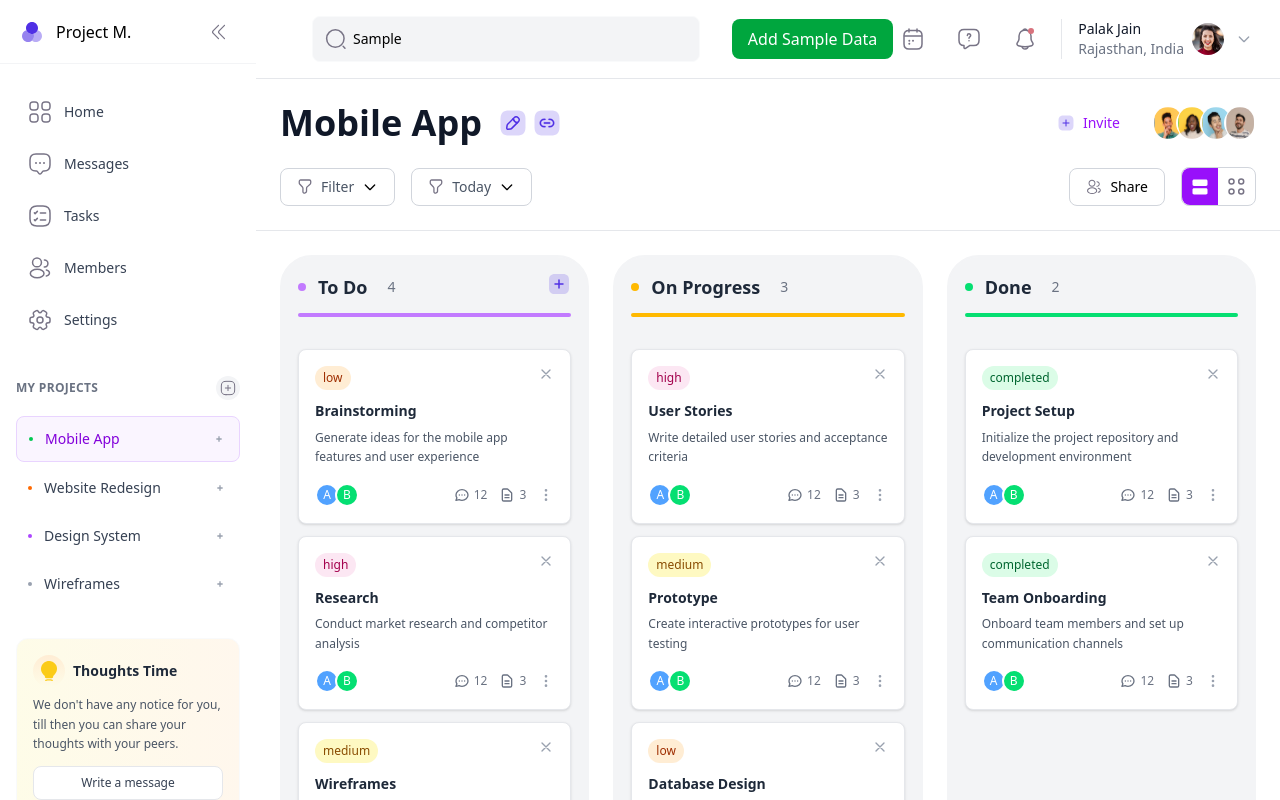
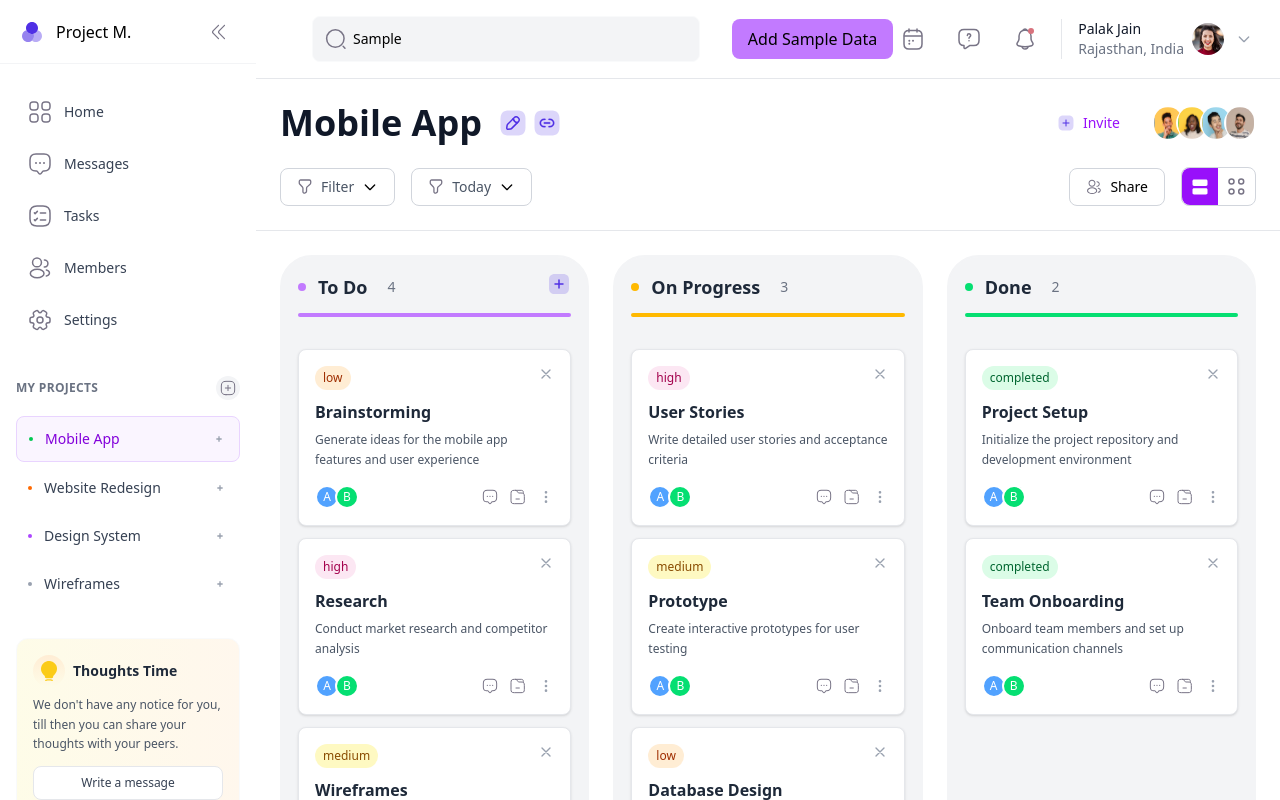
Before and after one commit to Bhanukiran889/task-manager, a React (Vite) app: page / in a window 1280 px wide. Both pictures are taken after typing "Sample" into the empty fields and a click on the button "Add Sample Data". Shown: the top 800 px of the page. Built offline with nearby package versions, Linux system fonts and the light colour scheme.

Commit message:
engace the ui

```diff
--- a/src/components/SampleDataButton.jsx
+++ b/src/components/SampleDataButton.jsx
@@ -71,7 +71,7 @@ const SampleDataButton = () => {
   return (
     <button
       onClick={addSampleData}
-      className="bg-green-600 text-white px-4 py-2 rounded-lg hover:bg-green-700 transition-colors"
+      className="bg-purple-400 text-black px-4 py-2 rounded-lg hover:bg-purple-300 transition-color"
     >
       Add Sample Data
     </button>
--- a/src/components/TaskCard.jsx
+++ b/src/components/TaskCard.jsx
@@ -1,39 +1,42 @@
-import React from 'react'
-import { Draggable } from '@hello-pangea/dnd'
-import { useDispatch } from 'react-redux'
-import { deleteTask } from '../store/tasksSlice'
+import React from "react";
+import { Draggable } from "@hello-pangea/dnd";
+import { useDispatch } from "react-redux";
+import { deleteTask } from "../store/tasksSlice";
 
 const TaskCard = ({ task, index, columnId, isDragEnabled = true }) => {
-  const dispatch = useDispatch()
+  const dispatch = useDispatch();
 
   // Safety check: Ensure task has required properties
   if (!task || !task.id) {
-    return null
+    return null;
   }
 
   const getPriorityColor = (priority) => {
     switch (priority) {
-      case 'high':
-        return 'bg-pink-100 text-pink-800'
-      case 'medium':
-        return 'bg-yellow-100 text-yellow-800'
-      case 'low':
-        return 'bg-orange-100 text-orange-800'
-      case 'completed':
-        return 'bg-green-100 text-green-800'
+      case "high":
+        return "bg-pink-100 text-pink-800";
+      case "medium":
+        return "bg-yellow-100 text-yellow-800";
+      case "low":
+        return "bg-orange-100 text-orange-800";
+      case "completed":
+        return "bg-green-100 text-green-800";
       default:
-        return 'bg-gray-100 text-gray-800'
+        return "bg-gray-100 text-gray-800";
     }
-  }
+  };
 
   const handleDelete = (e) => {
-    e.stopPropagation()
-    dispatch(deleteTask({ columnId, taskId: task.id }))
-  }
-
+    e.stopPropagation();
+    dispatch(deleteTask({ columnId, taskId: task.id }));
+  };
 
   return (
-    <Draggable draggableId={task.id} index={index} isDragDisabled={!isDragEnabled}>
+    <Draggable
+      draggableId={task.id}
+      index={index}
+      isDragDisabled={!isDragEnabled}
+    >
       {(provided, snapshot) => (
         <div
           ref={provided.innerRef}
@@ -41,18 +44,24 @@ const TaskCard = ({ task, index, columnId, isDragEnabled = true }) => {
           {...provided.dragHandleProps}
           className={`
             bg-white rounded-lg border border-gray-200 p-4 mb-3 shadow-sm hover:shadow-md
-            transition-all duration-200 ${isDragEnabled ? 'cursor-grab active:cursor-grabbing' : 'cursor-default'}
-            ${snapshot.isDragging ? 'shadow-lg rotate-2 scale-105' : ''}
-            ${snapshot.isDragging ? 'border-purple-300' : 'border-gray-200'}
-            ${!isDragEnabled ? 'opacity-75' : ''}
+            transition-all duration-200 ${
+              isDragEnabled
+                ? "cursor-grab active:cursor-grabbing"
+                : "cursor-default"
+            }
+            ${snapshot.isDragging ? "shadow-lg rotate-2 scale-105" : ""}
+            ${snapshot.isDragging ? "border-purple-300" : "border-gray-200"}
+            ${!isDragEnabled ? "opacity-75" : ""}
           `}
         >
           {/* Priority Label */}
           <div className="flex justify-between items-start mb-3">
-            <span className={`
+            <span
+              className={`
               inline-flex items-center px-2 py-1 rounded-full text-xs font-medium
               ${getPriorityColor(task.priority)}
-            `}>
+            `}
+            >
               {task.priority}
             </span>
             <button
@@ -60,14 +69,24 @@ const TaskCard = ({ task, index, columnId, isDragEnabled = true }) => {
               className="text-gray-400 hover:text-red-500 transition-colors text-sm"
               title="Delete task"
             >
-              <svg className="w-4 h-4" fill="none" stroke="currentColor" viewBox="0 0 24 24">
-                <path strokeLinecap="round" strokeLinejoin="round" strokeWidth={2} d="M6 18L18 6M6 6l12 12" />
+              <svg
+                className="w-4 h-4"
+                fill="none"
+                stroke="currentColor"
+                viewBox="0 0 24 24"
+              >
+                <path
+                  strokeLinecap="round"
+                  strokeLinejoin="round"
+                  strokeWidth={2}
+                  d="M6 18L18 6M6 6l12 12"
+                />
               </svg>
             </button>
           </div>
 
           {/* Task Title */}
-          <h4 className="font-semibold text-gray-800 text-sm leading-tight mb-2">
+          <h4 className="font-semibold text-gray-800 text-md  leading-tight mb-2">
             {task.title}
           </h4>
 
@@ -93,22 +112,81 @@ const TaskCard = ({ task, index, columnId, isDragEnabled = true }) => {
             {/* Action Icons */}
             <div className="flex items-center gap-3">
               <div className="flex items-center gap-1 text-gray-500">
-                <svg className="w-4 h-4" fill="none" stroke="currentColor" viewBox="0 0 24 24">
-                  <path strokeLinecap="round" strokeLinejoin="round" strokeWidth={2} d="M8 12h.01M12 12h.01M16 12h.01M21 12c0 4.418-4.03 8-9 8a9.863 9.863 0 01-4.255-.949L3 20l1.395-3.72C3.512 15.042 3 13.574 3 12c0-4.418 4.03-8 9-8s9 3.582 9 8z" />
+                <svg
+                  width="16"
+                  height="16"
+                  viewBox="0 0 16 16"
+                  fill="none"
+                  xmlns="http://www.w3.org/2000/svg"
+                >
+                  <path
+                    d="M8 15.2067C7.54 15.2067 7.10667 14.9733 6.8 14.5667L5.8 13.2333C5.78 13.2067 5.7 13.1733 5.66667 13.1667H5.33334C2.55334 13.1667 0.833336 12.4133 0.833336 8.66667V5.33334C0.833336 2.38667 2.38667 0.833336 5.33334 0.833336H10.6667C13.6133 0.833336 15.1667 2.38667 15.1667 5.33334V8.66667C15.1667 11.6133 13.6133 13.1667 10.6667 13.1667H10.3333C10.28 13.1667 10.2333 13.1933 10.2 13.2333L9.2 14.5667C8.89334 14.9733 8.46 15.2067 8 15.2067ZM5.33334 1.83334C2.94667 1.83334 1.83334 2.94667 1.83334 5.33334V8.66667C1.83334 11.68 2.86667 12.1667 5.33334 12.1667H5.66667C6.00667 12.1667 6.39334 12.36 6.6 12.6333L7.6 13.9667C7.83334 14.2733 8.16667 14.2733 8.4 13.9667L9.4 12.6333C9.62 12.34 9.96667 12.1667 10.3333 12.1667H10.6667C13.0533 12.1667 14.1667 11.0533 14.1667 8.66667V5.33334C14.1667 2.94667 13.0533 1.83334 10.6667 1.83334H5.33334Z"
+                    fill="#787486"
+                  />
+                  <path
+                    d="M8 8C7.62667 8 7.33334 7.7 7.33334 7.33333C7.33334 6.96666 7.63334 6.66666 8 6.66666C8.36667 6.66666 8.66667 6.96666 8.66667 7.33333C8.66667 7.7 8.37334 8 8 8Z"
+                    fill="#787486"
+                  />
+                  <path
+                    d="M10.6667 8C10.2933 8 10 7.7 10 7.33333C10 6.96666 10.3 6.66666 10.6667 6.66666C11.0333 6.66666 11.3333 6.96666 11.3333 7.33333C11.3333 7.7 11.04 8 10.6667 8Z"
+                    fill="#787486"
+                  />
+                  <path
+                    d="M5.33333 8C4.96 8 4.66666 7.7 4.66666 7.33333C4.66666 6.96666 4.96666 6.66666 5.33333 6.66666C5.7 6.66666 6 6.96666 6 7.33333C6 7.7 5.70666 8 5.33333 8Z"
+                    fill="#787486"
+                  />
                 </svg>
-                <span className="text-xs">12</span>
+
+                <span className="text-xs sm:hidden text-gray-500">
+                  12 comments
+                </span>
               </div>
 
               <div className="flex items-center gap-1 text-gray-500">
-                <svg className="w-4 h-4" fill="none" stroke="currentColor" viewBox="0 0 24 24">
-                  <path strokeLinecap="round" strokeLinejoin="round" strokeWidth={2} d="M9 12h6m-6 4h6m2 5H7a2 2 0 01-2-2V5a2 2 0 012-2h5.586a1 1 0 01.707.293l5.414 5.414a1 1 0 01.293.707V19a2 2 0 01-2 2z" />
+                <svg
+                  width="16"
+                  height="16"
+                  viewBox="0 0 16 16"
+                  fill="none"
+                  xmlns="http://www.w3.org/2000/svg"
+                >
+                  <path
+                    d="M14.3334 7.33334V11.3333C14.3334 14 13.6667 14.6667 11.0001 14.6667H4.33341C1.66674 14.6667 1.00008 14 1.00008 11.3333V4.66667C1.00008 2 1.66674 1.33334 4.33341 1.33334H5.33341C6.33341 1.33334 6.55341 1.62667 6.93341 2.13334L7.93341 3.46667C8.18674 3.8 8.33341 4 9.00008 4H11.0001C13.6667 4 14.3334 4.66667 14.3334 7.33334Z"
+                    stroke="#787486"
+                    stroke-miterlimit="10"
+                  />
+                  <path
+                    d="M5.33333 1.33334H11.3333C12.6667 1.33334 13.3333 2 13.3333 3.33334V4.25334"
+                    stroke="#787486"
+                    stroke-miterlimit="10"
+                    stroke-linecap="round"
+                    stroke-linejoin="round"
+                  />
+                  <path
+                    d="M9.33333 10H6"
+                    stroke="#787486"
+                    stroke-miterlimit="10"
+                    stroke-linecap="round"
+                    stroke-linejoin="round"
+                  />
                 </svg>
-                <span className="text-xs">3</span>
+
+                <span className="text-xs sm:hidden text-gray-600">3 files</span>
               </div>
 
               <button className="text-gray-400 hover:text-gray-600">
-                <svg className="w-4 h-4" fill="none" stroke="currentColor" viewBox="0 0 24 24">
-                  <path strokeLinecap="round" strokeLinejoin="round" strokeWidth={2} d="M12 5v.01M12 12v.01M12 19v.01M12 6a1 1 0 110-2 1 1 0 010 2zm0 7a1 1 0 110-2 1 1 0 010 2zm0 7a1 1 0 110-2 1 1 0 010 2z" />
+                <svg
+                  className="w-4 h-4"
+                  fill="none"
+                  stroke="currentColor"
+                  viewBox="0 0 24 24"
+                >
+                  <path
+                    strokeLinecap="round"
+                    strokeLinejoin="round"
+                    strokeWidth={2}
+                    d="M12 5v.01M12 12v.01M12 19v.01M12 6a1 1 0 110-2 1 1 0 010 2zm0 7a1 1 0 110-2 1 1 0 010 2zm0 7a1 1 0 110-2 1 1 0 010 2z"
+                  />
                 </svg>
               </button>
             </div>
@@ -116,7 +194,7 @@ const TaskCard = ({ task, index, columnId, isDragEnabled = true }) => {
         </div>
       )}
     </Draggable>
-  )
-}
+  );
+};
 
-export default TaskCard
+export default TaskCard;
--- a/src/store/tasksSlice.js
+++ b/src/store/tasksSlice.js
@@ -1,4 +1,4 @@
-import { createSlice } from "@reduxjs/toolkit";
+import { createSlice, nanoid } from "@reduxjs/toolkit";
 
 const initialState = {
   columns: {
@@ -27,11 +27,24 @@ const tasksSlice = createSlice({
       if (!state.columns.done) {
         state.columns.done = { id: "done", name: "Done", items: [] };
       }
+
+      // Deduplicate any existing task ids across all columns (handles previously duplicated Date.now ids)
+      const seenIds = new Set();
+      const columnsList = [state.columns.todo, state.columns.inprogress, state.columns.done];
+      columnsList.forEach((col) => {
+        if (!col || !Array.isArray(col.items)) return;
+        col.items.forEach((task) => {
+          if (!task.id || seenIds.has(task.id)) {
+            task.id = nanoid();
+          }
+          seenIds.add(task.id);
+        });
+      });
     },
     addTask(state, action) {
       const { columnId, title, description, priority = "low" } = action.payload;
       const newTask = {
-        id: Date.now().toString(),
+        id: nanoid(),
         title,
         description,
         priority,
```
